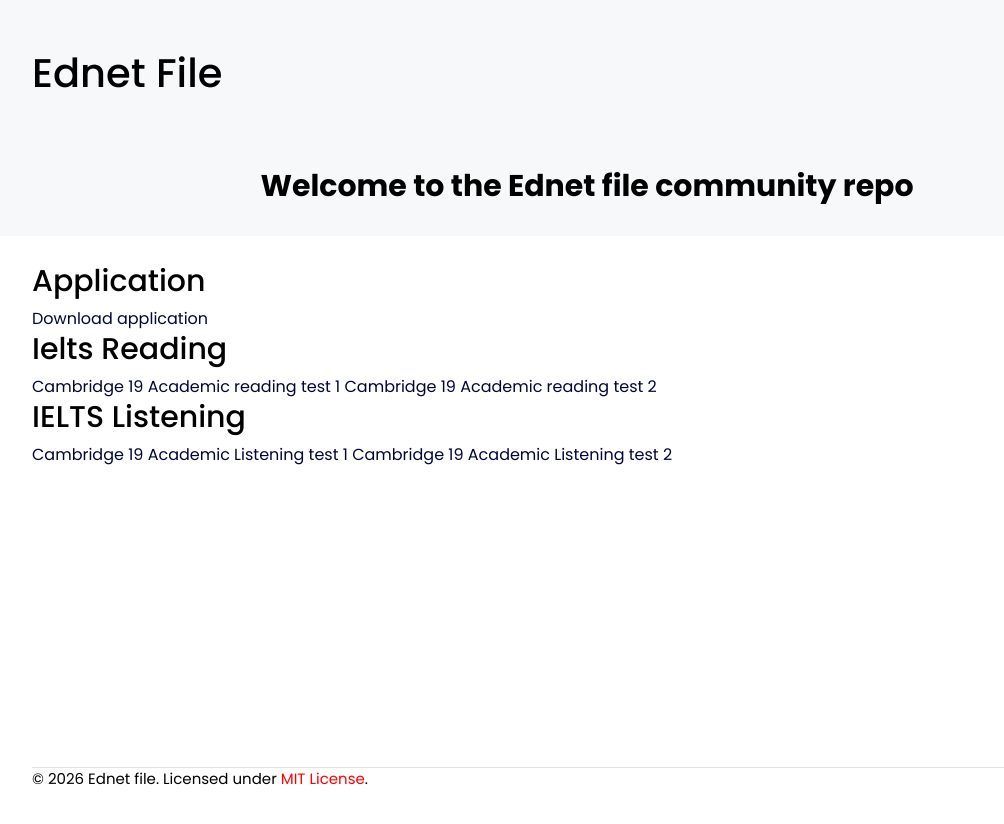
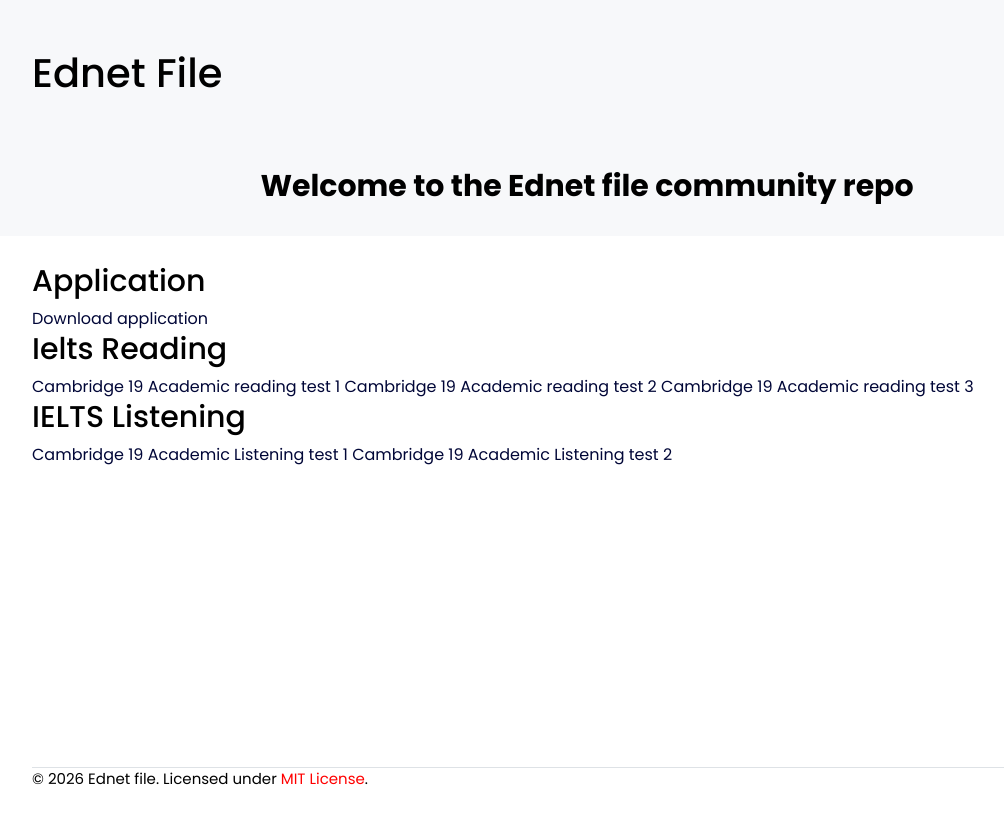
Before and after one commit to ednetfile/ednetfile.github.io, a plain HTML site: page index.html in a window 1280 px wide. Shown: the whole page, without its empty margins (53-1057 px from the left). Drawn offline with Linux system fonts and the light colour scheme.

Commit message:
Update index.html

```diff
--- a/index.html
+++ b/index.html
@@ -41,6 +41,7 @@
       <h3>Ielts Reading</h3>
       <a href="https://github.com/ednetfile/ednetfile.github.io/raw/refs/heads/main/ielts/reading/cam_19_ac_reading_test_1.ednet">Cambridge 19 Academic reading test 1</a>
       <a href="https://github.com/ednetfile/ednetfile.github.io/raw/refs/heads/main/ielts/reading/cam_19_ielts_ac_rding_test_2.ednet">Cambridge 19 Academic reading test 2</a>
+      <a href="https://github.com/ednetfile/ednetfile.github.io/raw/refs/heads/main/ielts/reading/cam_19_ielts_ac_rding_test_2.ednet">Cambridge 19 Academic reading test 3</a>
 
 
 
```
